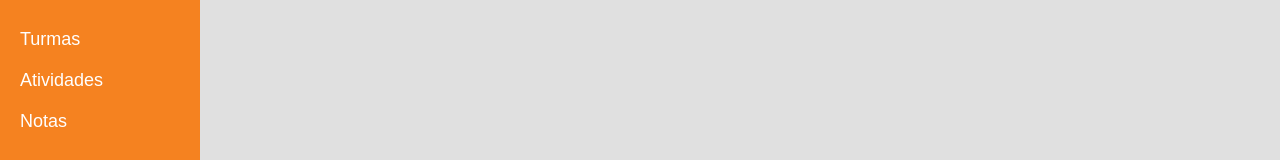
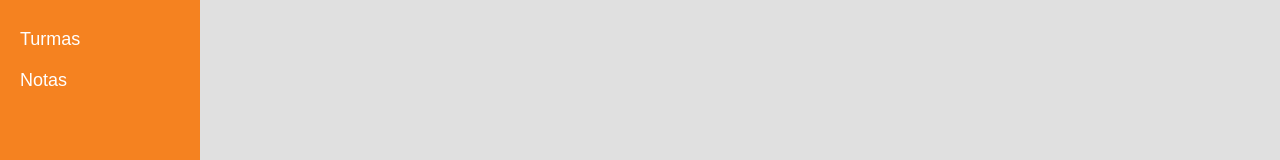
Before and after one commit to cantalusto/RESIDENCIA-PITANG, a React (Create React App) app: page / in a window 1280 px wide. Shown: the part 325-485 px from the top of the page. Built offline with nearby package versions, Linux system fonts and the light colour scheme.

Commit message:
remoçaõ de atividades

```diff
--- a/src/components/Sidebar.js
+++ b/src/components/Sidebar.js
@@ -9,7 +9,6 @@ const Sidebar = () => {
       <nav className="menu">
         <ul>
           <li><a href="#">Turmas</a></li>
-          <li><a href="#">Atividades</a></li>
           <li><a href="#">Notas</a></li>
         </ul>
       </nav>
```
